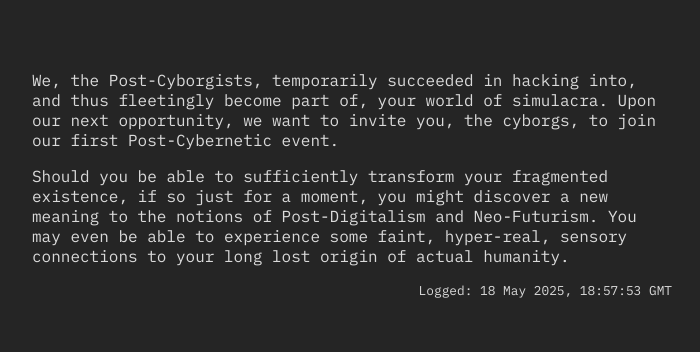
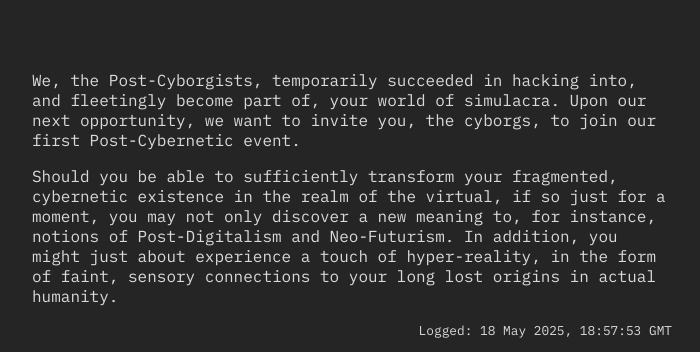
Before and after one commit to codeballet/post-cyborgism-project, a React (Vite) app: page / in a window 1280 px wide. Shown: the part 570-922 px from the top of the page, without its empty margins (288-988 px from the left). Before the commit the page ends 885 px from the top, so only its background shows below. Built offline with nearby package versions, Linux system fonts and the light colour scheme.

Commit message:
feat: azure config and text adjustments

```diff
--- a/src/pages/Home.tsx
+++ b/src/pages/Home.tsx
@@ -13,16 +13,18 @@ export function Home(): ReactElement {
             </figure>
             <p>
                 We, the Post-Cyborgists, temporarily succeeded in hacking into,
-                and thus fleetingly become part of, your world of simulacra.
-                Upon our next opportunity, we want to invite you, the cyborgs,
-                to join our first Post-Cybernetic event.
+                and fleetingly become part of, your world of simulacra. Upon our
+                next opportunity, we want to invite you, the cyborgs, to join
+                our first Post-Cybernetic event.
             </p>
             <p>
-                Should you be able to sufficiently transform your fragmented
-                existence, if so just for a moment, you might discover a new
-                meaning to the notions of Post-Digitalism and Neo-Futurism. You
-                may even be able to experience some faint, hyper-real, sensory
-                connections to your long lost origin of actual humanity.
+                Should you be able to sufficiently transform your fragmented,
+                cybernetic existence in the realm of the virtual, if so just for
+                a moment, you may not only discover a new meaning to, for
+                instance, notions of Post-Digitalism and Neo-Futurism. In
+                addition, you might just about experience a touch of
+                hyper-reality, in the form of faint, sensory connections to your
+                long lost origins in actual humanity.
             </p>
             <p id="home-log">Logged: 18 May 2025, 18:57:53 GMT</p>
         </article>
--- /dev/null
+++ b/staticwebapp.config.json
@@ -0,0 +1,5 @@
+{
+    "navigationFallback": {
+        "rewrite": "/index.html"
+    }
+}
```
